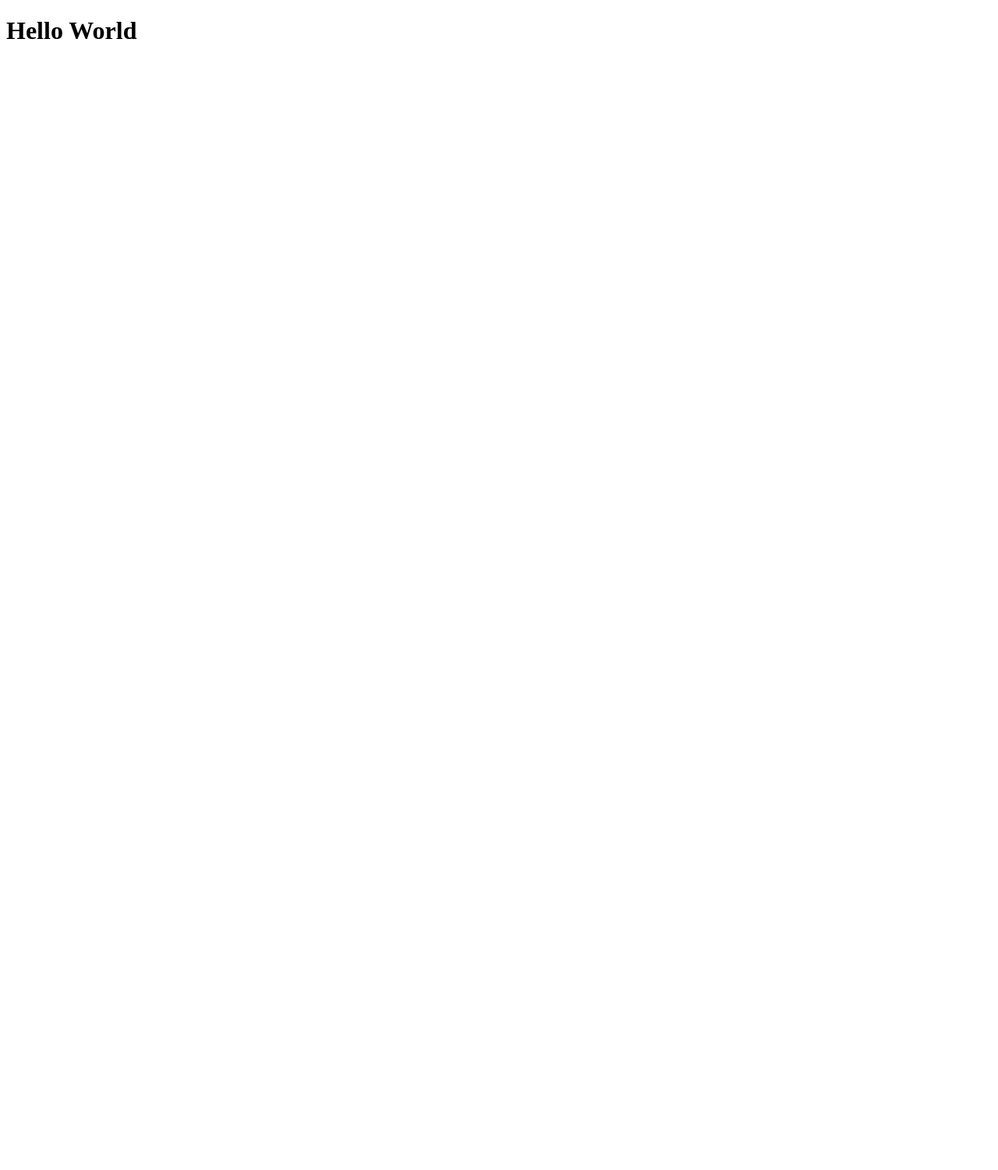
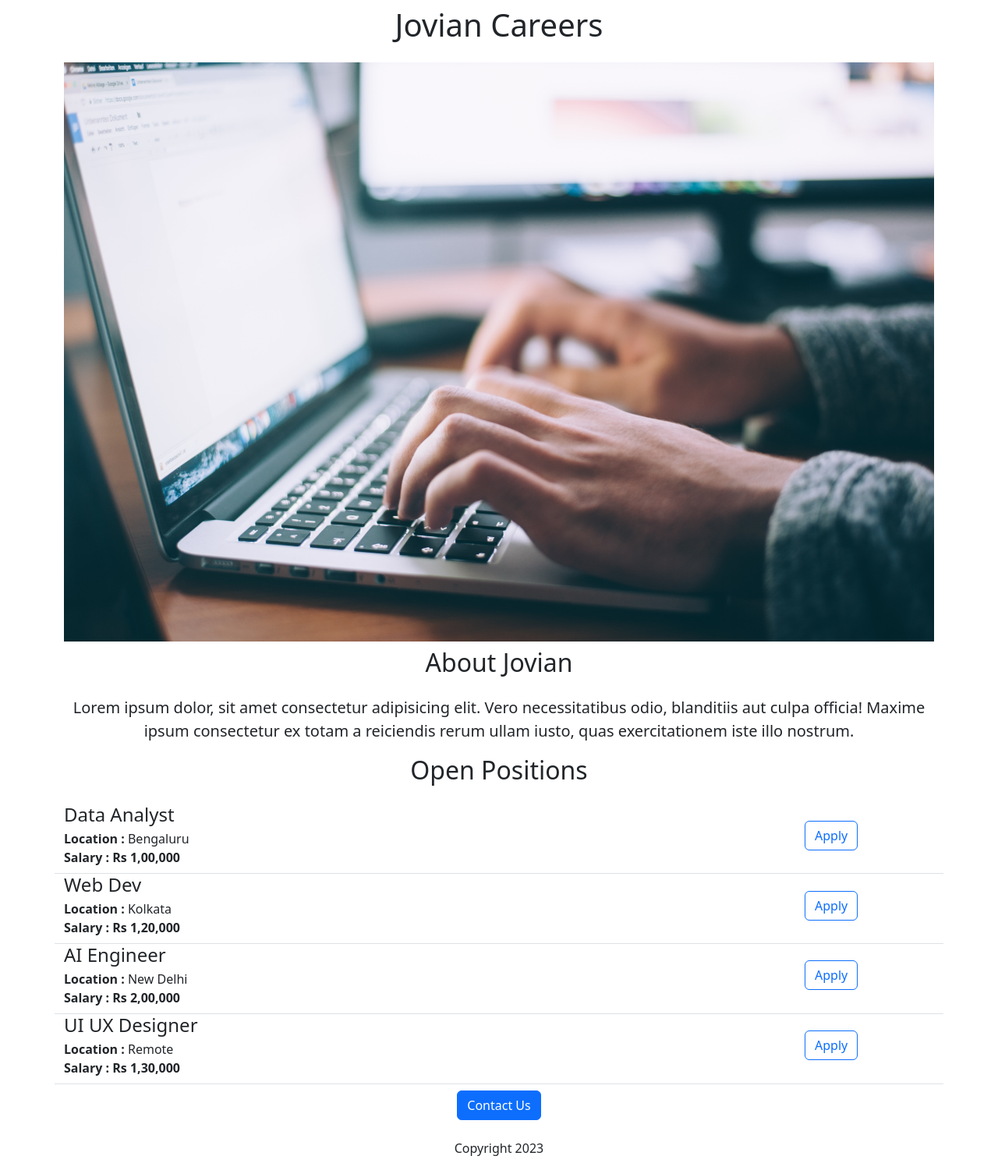
Before and after one commit to safdaraliniazi/portfolio, a Flask app: page / in a window 1280 px wide. Before the commit the page is almost empty. Shown: the whole page at 78% size. Before the commit the page ends 800 px from the top, so only its background shows below. Run offline with Flask 3, Linux system fonts and the light colour scheme.

Commit message:
added dynamic data and API route

```diff
--- a/main.py
+++ b/main.py
@@ -1,11 +1,38 @@
-from flask import Flask, render_template
+from flask import Flask, render_template, jsonify
 
 app = Flask(__name__)
+
+JOBS = [{
+  'id': 1,
+  'title': 'Data Analyst',
+  'location': 'Bengaluru',
+  'salary': 'Rs 1,00,000'
+}, {
+  'id': 2,
+  'title': 'Web Dev',
+  'location': 'Kolkata',
+  'salary': 'Rs 1,20,000'
+}, {
+  'id': 3,
+  'title': 'AI Engineer',
+  'location': 'New Delhi',
+  'salary': 'Rs 2,00,000'
+}, {
+  'id': 4,
+  'title': 'UI UX Designer',
+  'location': 'Remote',
+  'salary': 'Rs 1,30,000'
+}]
 
 
 @app.route('/')
 def Hello_World():
-  return render_template('home.html')
+  return render_template('home.html', jobs=JOBS)
+
+
+@app.route('/api/jobs')
+def list_jobs():
+  return jsonify(JOBS)
 
 
 if __name__ == "__main__":
--- a/templates/home.html
+++ b/templates/home.html
@@ -5,10 +5,32 @@
   <meta http-equiv="X-UA-Compatible" content="IE=edge">
   <meta name="viewport" content="width=device-width, initial-scale=1.0">
   <title>Document</title>
+   <link href="https://cdn.jsdelivr.net/npm/bootstrap@5.2.3/dist/css/bootstrap.min.css" rel="stylesheet" integrity="sha384-rbsA2VBKQhggwzxH7pPCaAqO46MgnOM80zW1RWuH61DGLwZJEdK2Kadq2F9CUG65" crossorigin="anonymous">
 </head>
 <body>
-  <h1>Hello World</h1>
+  <div class = "container ">
+    <h1 class = "text-center mt-2 mb-4">Jovian Careers</h1>
+    <img class="img-fluid" src="static/laptop.jpg" alt=""  >
+  <h2 class = "text-center mt-2 mb-4">About Jovian</h2>
+  <p class = "text-center lead">
+    Lorem ipsum dolor, sit amet consectetur adipisicing elit. Vero necessitatibus odio, blanditiis aut culpa officia! Maxime ipsum consectetur ex totam a reiciendis rerum ullam iusto, quas exercitationem iste illo nostrum.
+  </p>
+  <h2 class = "text-center mt-2 mb-4">
+    Open Positions
+  </h2>
+  <div class="mb-2">
+    {%  for job in jobs %}
+    {% include 'jobitem.html'  %}
+    {% endfor %}
+
+  </div>
+  <div class = "text-center">
+    <button class = "btn btn-primary btn-large">Contact Us</button>
+    <p class = "mt-4"> Copyright 2023</p>
+  </div>
+  </div>
 
 
+  <script src="https://cdn.jsdelivr.net/npm/bootstrap@5.2.3/dist/js/bootstrap.bundle.min.js" integrity="sha384-kenU1KFdBIe4zVF0s0G1M5b4hcpxyD9F7jL+jjXkk+Q2h455rYXK/7HAuoJl+0I4" crossorigin="anonymous"></script>
 </body>
 </html>
--- /dev/null
+++ b/templates/jobitem.html
@@ -0,0 +1,10 @@
+    <div class =" row border-bottom pb-2">
+      <div class="col-10">
+        <h4 class ="mb-1">{{job.title}}</h4>
+        <div> <b>Location : </b> {{job.location}}</div>
+        <div><b>Salary : {{job.salary}}</b></div>
+      </div>
+      <div class = "col-2 m-auto ">
+        <button type="button" class="btn btn-outline-primary">Apply</button>
+      </div>
+    </div>
```
Also changed, not shown: static/laptop.jpg (added).
